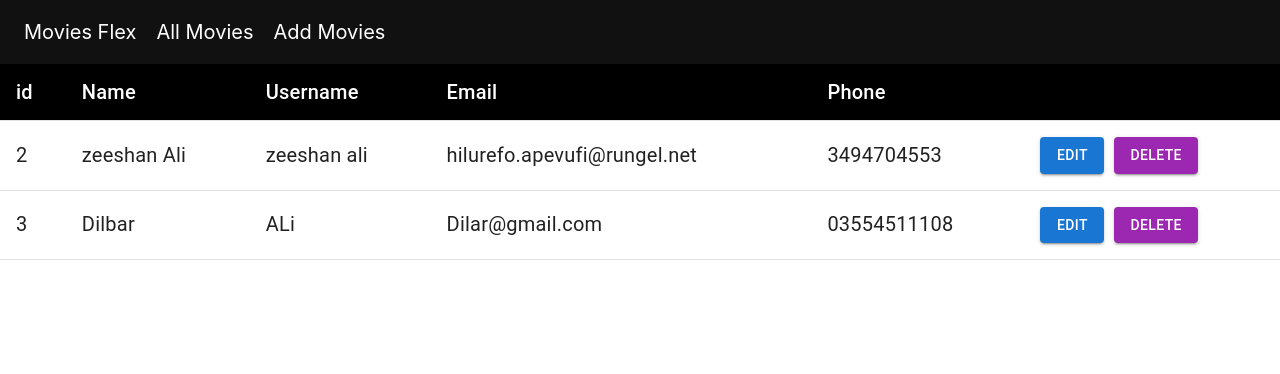
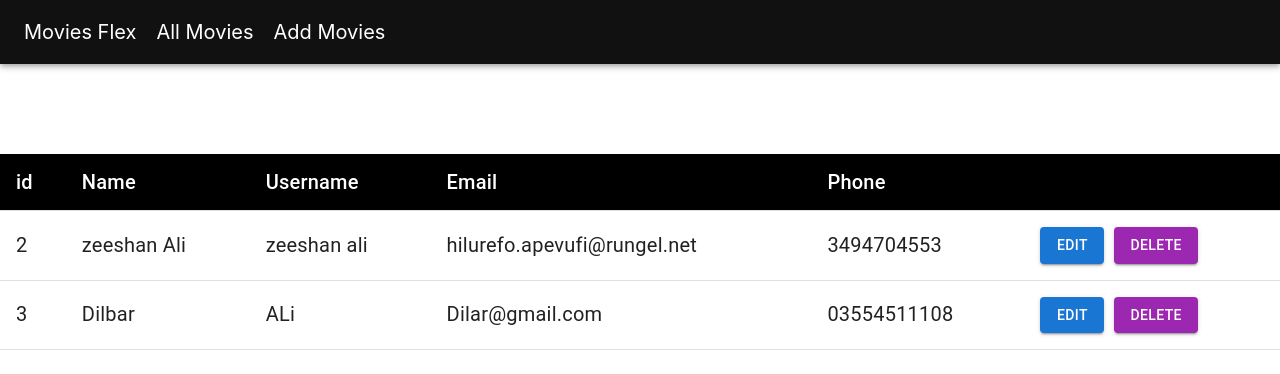
Before and after one commit to Dilbar-Ali/CrudApp, a React (Create React App) app in the folder crudapp/: page /all in a window 1280 px wide. Shown: the top 374 px of the page. Built offline with nearby package versions, Linux system fonts and the light colour scheme; data requests are answered from the project's data file.

Commit message:
table style complete

```diff
--- a/crudapp/src/components/AllUsers.js
+++ b/crudapp/src/components/AllUsers.js
@@ -1,5 +1,5 @@
 import { useEffect, useState } from "react";
-
+import "./allusers.css";
 import {
   Table,
   TableCell,
@@ -43,11 +43,11 @@ const AllUsers = () => {
 
   const deleteUserData=async(id)=>{
 await deleteUser(id);
-getUsersDetails();
+getUsers();
   }
 
   return (
-    <Table>
+    <Table className="table">
       <TableHead>
         <Thead>
           <TableCell>id</TableCell>
--- /dev/null
+++ b/crudapp/src/components/allusers.css
@@ -0,0 +1,4 @@
+.table{
+    width: 80%;
+    margin: 90px auto 0 auto;
+}
```
